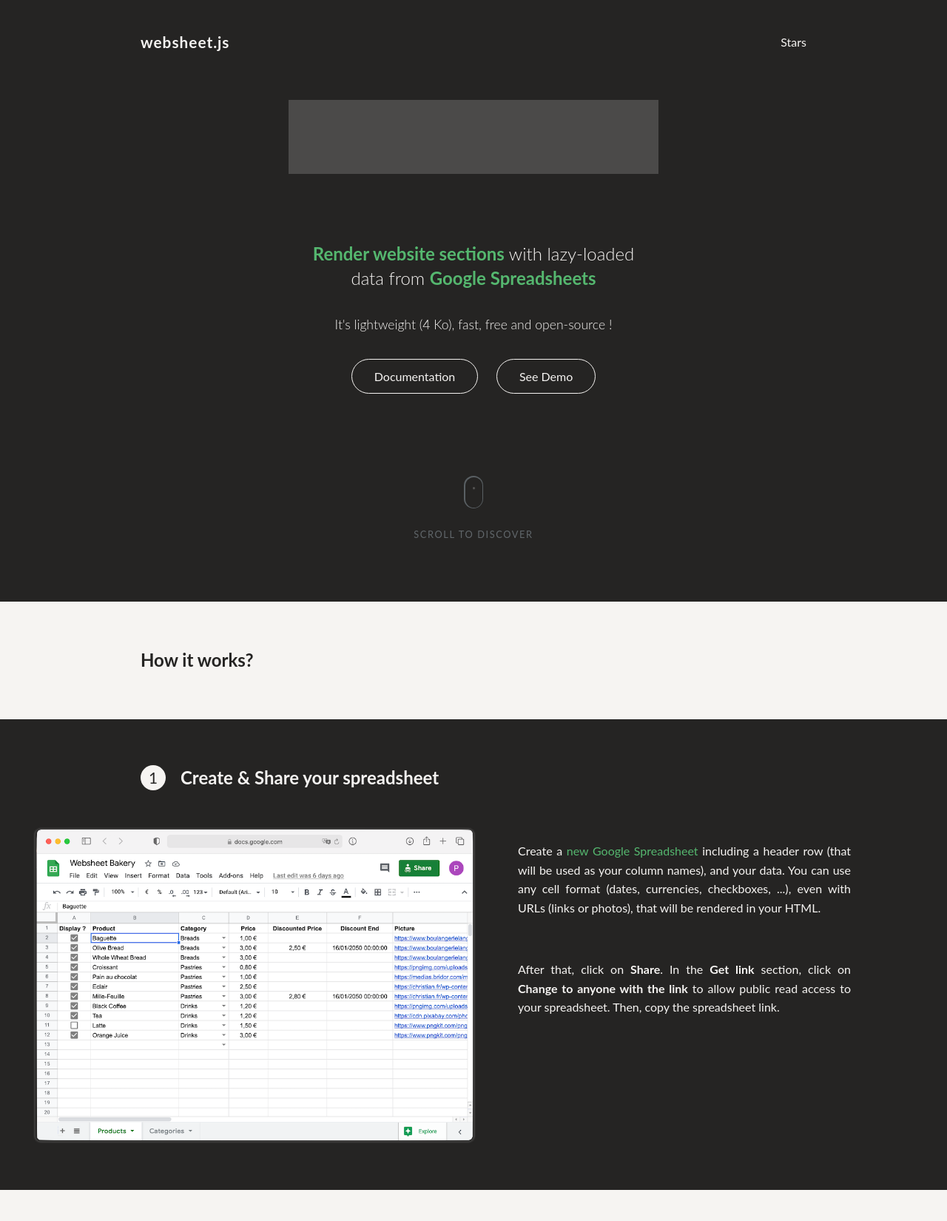
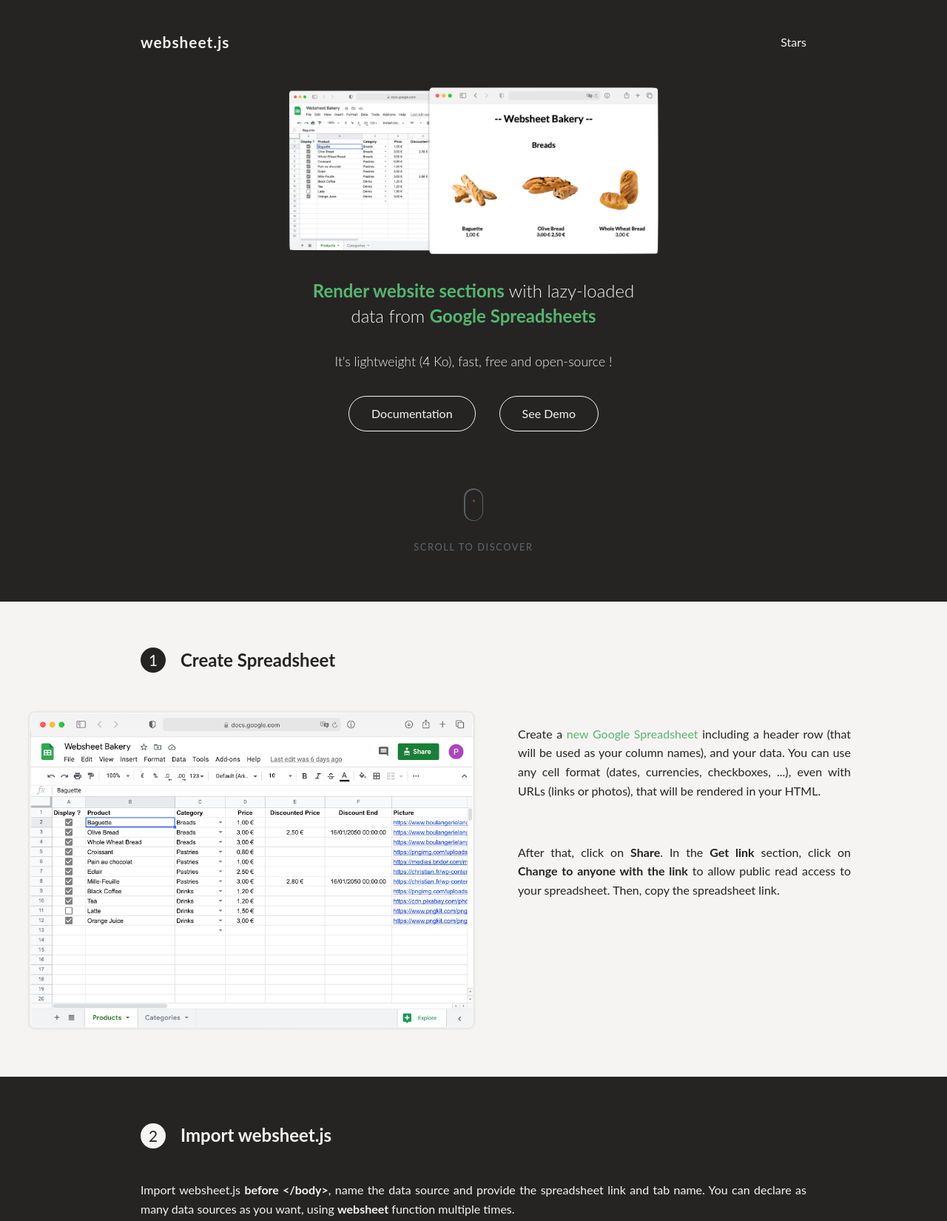
Before and after one commit to pierreavn/websheetjs, a website built with Vite: page docs/index.html in a window 1280 px wide. Shown: the top 1650 px of the page at 74% size. Built offline with nearby package versions, Linux system fonts and the light colour scheme.

Commit message:
documentation tweaks

```diff
--- a/docs/assets/css/style.css
+++ b/docs/assets/css/style.css
@@ -72,7 +72,7 @@
 
 section {
   position: relative;
-  padding: 60px 48px;
+  padding: 60px 40px;
 }
 
 section.full-height {
@@ -215,7 +215,7 @@
   display: flex;
   justify-content: space-between;
   align-items: center;
-  padding: 0 48px;
+  padding: 0 40px;
   margin: 40px auto;
 }
 
@@ -231,7 +231,7 @@
 */
 
 section.intro {
-  padding: 0 48px;
+  padding: 0 40px;
   text-align: center;
   height: calc(100vh - 100px) !important; /* deduce header height */
   display: flex;
@@ -240,13 +240,32 @@
   align-items: center;
 }
 
+section.intro .intro__header {
+  position: relative;
+}
+
+section.intro .intro__header img {
+  max-width: 500px;
+}
+
 section.intro h1 {
-  margin: 6vh auto 4vh auto;
+  margin: 2vh auto 4vh auto;
   max-width: 450px;
   font-weight: 300;
   line-height: 1.4;
   font-size: 1.5rem;
 }
+
+@media (max-width: 600px) {
+  section.intro .intro__header img {
+    max-width: 100%;
+  }
+
+  section.intro h1 {
+    margin: 5vh auto 4vh auto !important;
+  }
+}
+
 
 section.intro h2 {
   margin-bottom: 4vh;
@@ -256,6 +275,23 @@
 
 section.intro a.button--outline {
   margin-bottom: 4vh;
+}
+
+section.intro .intro__actions {
+  display: flex;
+  justify-content: center;
+  align-items: center;
+}
+
+@media (max-width: 500px) {
+  section.intro .intro__actions {
+    flex-direction: column;
+  }
+}
+
+section.intro .intro__actions a {
+  margin-left: 16px;
+  margin-right: 16px;
 }
 
 section.intro .intro__scroll {
@@ -317,7 +353,7 @@
 .doc {
   display: flex;
   flex-grow: 1;
-  padding: 0 48px;
+  padding: 0 40px;
   font-weight: 300;
 }
 
--- a/docs/assets/js/script.js
+++ b/docs/assets/js/script.js
@@ -1,3 +1,8 @@
+// Initialize Animate-On-Scroll
+if (typeof AOS !== "undefined") {
+    AOS.init();
+}
+
 // In-page scrolling for documentaiton page
 const docBtns = [...document.querySelectorAll('.doc-btn[data-section]')];
 const docSections = [...document.querySelectorAll('.doc-section[data-id]')];
--- a/docs/index.html
+++ b/docs/index.html
@@ -5,8 +5,13 @@
     <meta name="viewport" content="width=device-width, initial-scale=1.0">
     <title>Websheet.js</title>
 
+    <meta property="og:title" content="websheet.js - Render website sections with lazy-loaded data from Google Spreadsheets"/>
+    <meta name="description" content="Render website sections with lazy-loaded data from Google Spreadsheets."/>
+    <meta property="og:description" content="Render website sections with lazy-loaded data from Google Spreadsheets."/>
+
     <link href="assets/css/prism.css" rel="stylesheet">
     <link href="assets/css/style.css" rel="stylesheet">
+    <link href="https://unpkg.com/aos@2.3.1/dist/aos.css" rel="stylesheet">
 </head>
 <body>
     <nav>
@@ -19,19 +24,23 @@
     </nav>
 
     <section class="dark intro">
-        <div style="width: 500px; height: 100px; margin: 0 auto; background-color: rgba(255, 255, 255, 0.171);"></div>
+        <div class="intro__header">
+            <img src="assets/img/header.png" alt="header"/>
+        </div>
 
         <div>
             <h1><strong class="text-primary">Render website sections</strong>
                 with lazy-loaded data from <strong class="text-primary">Google Spreadsheets</strong></h1>
             <h2>It's lightweight (4 Ko), fast, free and open-source !</h2>
+
+            <div class="intro__actions">
                 <a href="documentation.html" class="button--outline">
                     Documentation
                 </a>
-            &nbsp;&nbsp;&nbsp;&nbsp;
                 <a href="demo.html" class="button--outline">
                     See Demo
                 </a>
+            </div>
         </div>
 
         <div class="intro__scroll">
@@ -41,22 +50,16 @@
     </section>
 
     <section class="light">
-        <div class="container">
-            <h2>How it works?</h2>
-        </div>
-    </section>
-
-    <section class="dark">
-        <div class="container">
+        <div class="container" data-aos="fade-right">
             <div class="numtitle">
                 <div class="num">1</div>
-                <h2>Create & Share your spreadsheet</h2>
+                <h2>Create Spreadsheet</h2>
             </div>
         </div>
 
         <br/><br/>
 
-        <div class="split-screenshot--left">
+        <div class="split-screenshot--left" data-aos="fade-right">
             <div>
                 <img src="assets/img/gsheet.png" class="screenshot" alt="google sheet">
             </div>
@@ -77,8 +80,8 @@
         </div>
     </section>
 
-    <section class="light">
-        <div class="container">
+    <section class="dark">
+        <div class="container" data-aos="fade-right">
             <div class="numtitle">
                 <div class="num">2</div>
                 <h2>Import websheet.js</h2>
@@ -111,8 +114,8 @@
         </div>
     </section>
 
-    <section class="dark">
-        <div class="container">
+    <section class="light">
+        <div class="container" data-aos="fade-right">
             <div class="numtitle">
                 <div class="num">3</div>
                 <h2>Render data</h2>
@@ -146,7 +149,7 @@
         </div>
     </section>
 
-    <section class="light">
+    <section class="dark">
         <div class="container">
             websheet.js&nbsp;2021&nbsp;&nbsp;|&nbsp;&nbsp;
             <a href="https://github.com/pierreavn/websheetjs" target="_blank" rel="noopener" class="text-primary">View on GitHub</a>&nbsp;&nbsp;|&nbsp;&nbsp;
@@ -154,6 +157,7 @@
         </div>
     </section>
 
+    <script src="https://unpkg.com/aos@2.3.1/dist/aos.js"></script>
     <script src="assets/js/prism.js"></script>
     <script src="assets/js/script.js"></script>
     <script async defer src="https://buttons.github.io/buttons.js"></script>
```
Also changed, not shown: docs/documentation.html (+5 -0 lines), docs/assets/img/header.png (added), docs/assets/img/website.png (added), index.html (added). Lines whose indentation alone changed are shown as unchanged.
